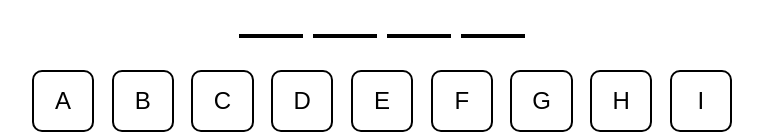
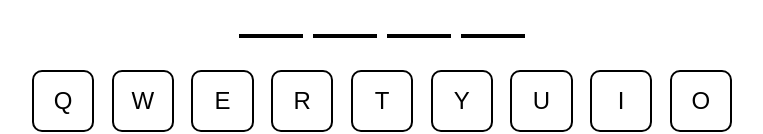
Before and after one commit to ikorotkaya/hangman-game, a React (Vite) app: page / in a window 1280 px wide. Shown: the part 671-805 px from the top of the page, without its empty margins (258-1021 px from the left). Built offline with nearby package versions, Linux system fonts and the light colour scheme; a web font is replaced by a local one.

Commit message:
Unique keyboard letters for different languages

```diff
--- a/src/components/Keyboard.tsx
+++ b/src/components/Keyboard.tsx
@@ -1,4 +1,4 @@
-const KEYS = [...Array(26)].map((_, i) => String.fromCharCode(i + 97));
+import { useTranslation } from "react-i18next";
 
 type KeyboardProps= {
   activeLetters: string[]
@@ -9,9 +9,12 @@ type KeyboardProps= {
   }
 
 export function Keyboard({activeLetters, inactiveLetters, disabled, addGuessedLetter}: KeyboardProps) {
+  const {t} = useTranslation();
+  const keys = t("keyboard_letters", { returnObjects: true }) as string[];
+
   return (
     <div className="keyboard-container" >
-      {KEYS.map((key) => {
+      {keys.map((key) => {
         const isActive = activeLetters.includes(key);
         const isInactive = inactiveLetters.includes(key);
         return (
--- a/src/english.json
+++ /dev/null
@@ -1,6 +0,0 @@
-{
-  "header": "Hangman",
-  "subHeader": "Press any key to guess a letter",
-  "keyboard_letters": ["q","w","e","r","t","y","u","i","o","p","a","s","d","f","g","h","j","k","l","z","x","c","v","b","n","m"],
-  "language": "Choose a language"
-}
```
